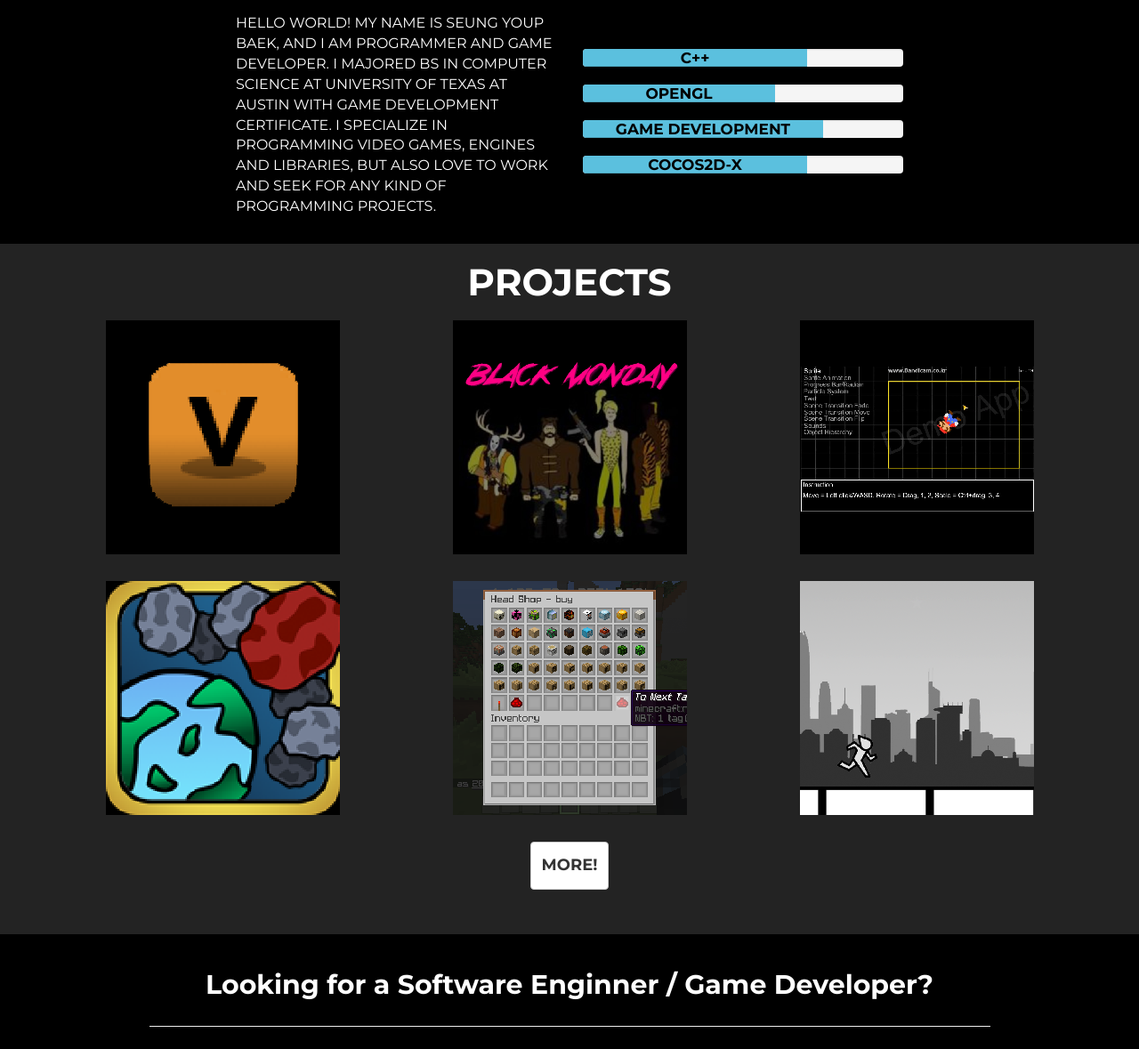
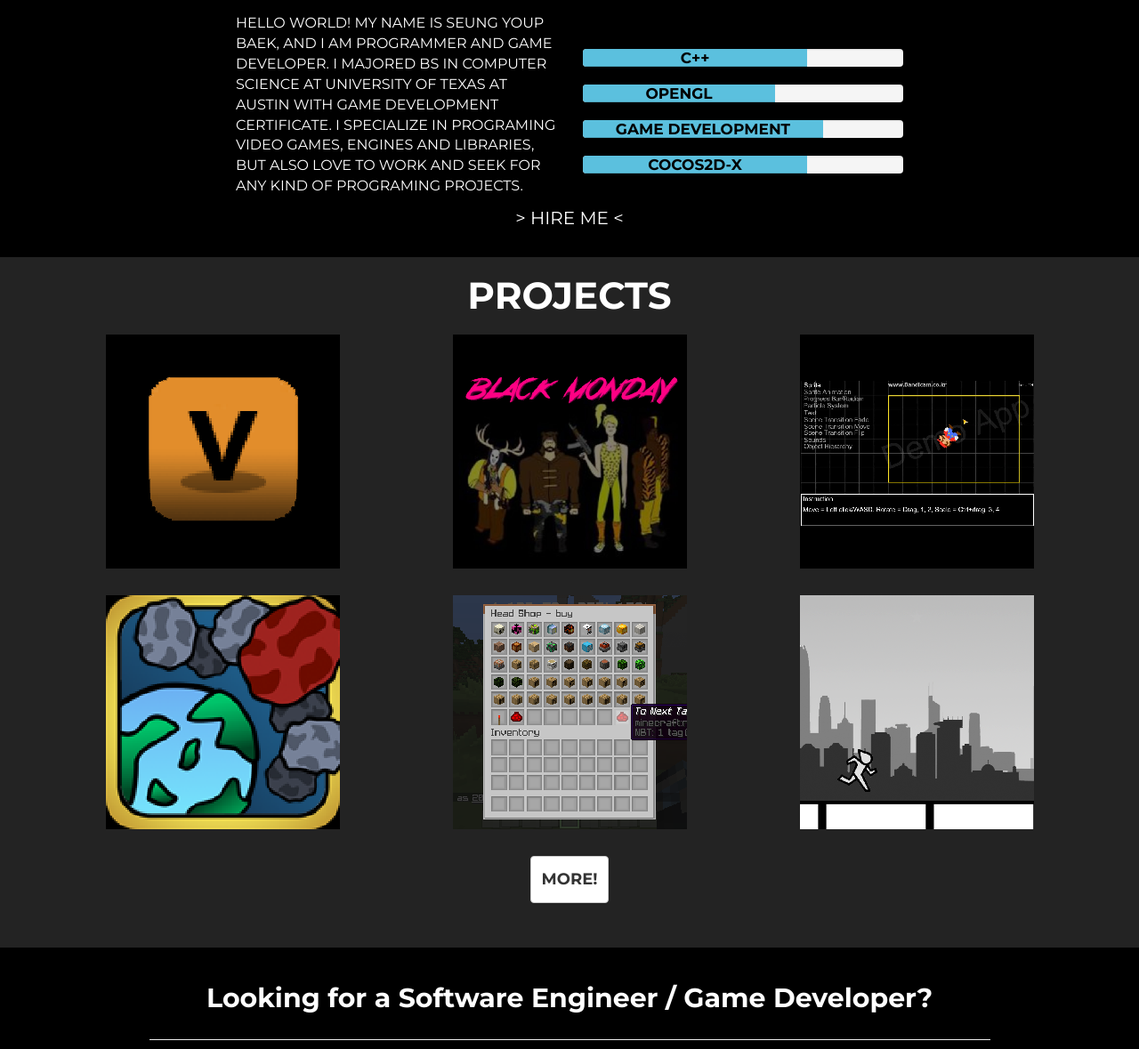
Before and after one commit to bsy6766/bsy6766.github.io, a website: page index.html in a window 1280 px wide. Shown: the part 581-1760 px from the top of the page at 89% size. Drawn offline with nearby package versions, Linux system fonts and the light colour scheme; some packages are replaced by stand-ins of ours; a script that the page names is missing.

Commit message:
Fixed typo

```diff
--- a/index.html
+++ b/index.html
@@ -124,7 +124,7 @@
             </div>
             <div class="row">
                 <div class="col-lg-4 col-lg-offset-2">
-                    <p class="about">Hello world! My name is Seung Youp Baek, and I am programmer and game developer. I majored BS in Computer Science at University of Texas at Austin with Game Development certificate. I specialize in programming video games, engines and libraries, but also love to work and seek for any kind of programming projects.</p>
+                    <p class="about">Hello world! My name is Seung Youp Baek, and I am programmer and game developer. I majored BS in Computer Science at University of Texas at Austin with Game Development certificate. I specialize in programing video games, engines and libraries, but also love to work and seek for any kind of programing projects.</p>
                 </div>
                 <br>
                 <br>
@@ -149,6 +149,9 @@
                             <p class="pb">Cocos2d-X</p>
                         </div>
                     </div>
+                </div>
+                <div class="col-lg-12 page-scroll" align="center">
+                    <a href="#hireMe"><p class="hireMe">> HIRE ME <</p></a>
                 </div>
             </div>
         </div>
@@ -394,7 +397,7 @@
         <div class="container">
             <div class="row">
                 <div class="col-lg-10 col-lg-offset-1">
-                    <h3 class="hireMe text-center" >Looking for a Software Enginner / Game Developer?</h3>
+                    <h3 class="hireMe text-center" >Looking for a Software Engineer / Game Developer?</h3>
                     <br>
                     <hr>
                     <br>
@@ -937,7 +940,7 @@
                                     <iframe width="640" height="360" src="https://www.youtube.com/embed/5tqBoD9IFSE?rel=0" frameborder="0" allowfullscreen></iframe>
                                 </div>
                                 <p class="modalSubTitle">Detail</p>
-                                <p class="detail">These games are the few games that I made when I just started learning programmin in college. I used SDL for graphics and C++. These are also the early games that I made wtih graphics.</p>
+                                <p class="detail">These games are the few games that I made when I just started learning programing in college. I used SDL for graphics and C++. These are also the early games that I made wtih graphics.</p>
                                 <p class="modalSubTitle">Language & Engine</p>
                                 <p class="detail">C++, SDL</p>
                                 <p class="modalSubTitle">Date</p>
```
